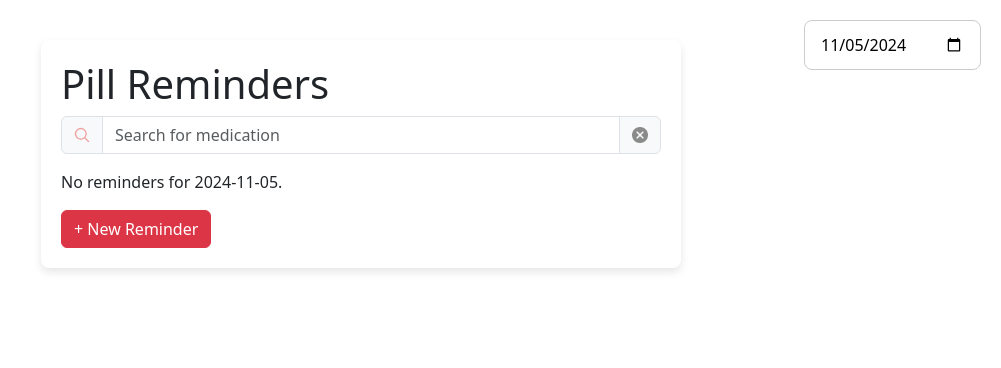
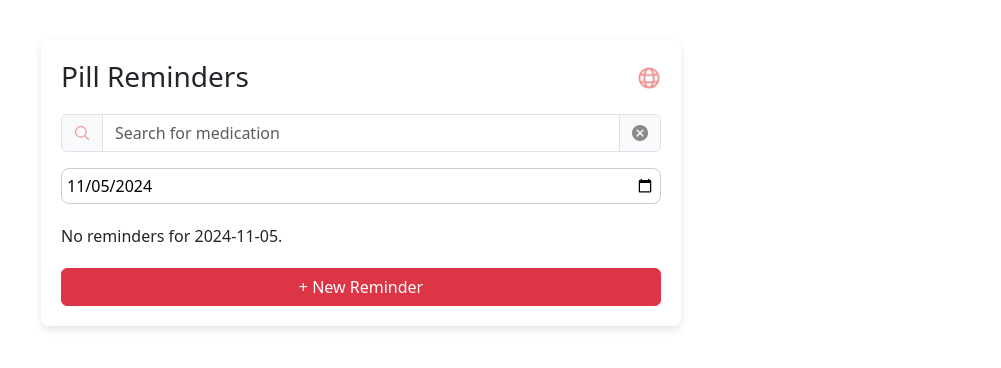
Before and after one commit to MJ-Jiang/medicationReminder, a React (Vite) app: page / in a window 1280 px wide. Shown: the top 368 px of the page, without its empty margins (279-1280 px from the left). Built offline with nearby package versions, Linux system fonts and the light colour scheme.

Commit message:
add language button

```diff
--- a/src/App.css
+++ b/src/App.css
@@ -25,3 +25,6 @@
     max-width: 90%; /* 小屏幕下的宽度接近全屏，但留出10%的边距 */
   }
 }
+.custom-date-picker {
+  width: 33% !important; /* 强制设置为 33% */
+}
--- a/src/components/DatePicker.jsx
+++ b/src/components/DatePicker.jsx
@@ -14,12 +14,13 @@ const DatePicker = ({ onDateChange, initialDate }) => {
             type="date"
             value={selectedDate}
             onChange={handleChange}
+
             style={{
                 fontSize: '1rem',
-                padding: '12px 16px',
+                padding: '5px 5px',
                 borderRadius: '8px',
-                border: '1px solid #ccc',
-                backgroundColor: '#fff',
+                border: '1px solid rgb(204, 204, 204)',
+                backgroundColor: 'rgb(255, 255, 255)',
                 width: '100%',
                 boxSizing: 'border-box',
                 appearance: 'none', // 取消原生样式
--- a/src/components/ReminderDetails.jsx
+++ b/src/components/ReminderDetails.jsx
@@ -1,7 +1,7 @@
 import React from 'react';
 import Button from 'react-bootstrap/Button';
 import Modal from 'react-bootstrap/Modal';
-
+import { useTranslation } from 'react-i18next';
 const ReminderDetails = ({ reminder, onClose }) => {
     if (!reminder) {
         return null;
@@ -21,19 +21,19 @@ const ReminderDetails = ({ reminder, onClose }) => {
         const [bHour, bMinute] = b.split(':').map(Number);
         return aHour - bHour || aMinute - bMinute;
     });
-
+    const { t, i18n } = useTranslation();
     return (
         <Modal show={!!reminder} onHide={onClose} backdrop="static" keyboard={false}>
             <Modal.Header closeButton>
                 <Modal.Title>{reminder.name}</Modal.Title>
             </Modal.Header>
             <Modal.Body>
-                <p><strong>Description:</strong> {reminder.description}</p>
-                <p><strong>Dosage:</strong> {reminder.dosage}</p>
-                <p><strong>Start Date:</strong> {formattedStartDate}</p>
-                <p><strong>Frequency:</strong> {reminder.frequency}</p>
-                <p><strong>End Date:</strong> {formattedEndDate}</p>
-                <p><strong>Times:</strong> {sortedTimes.join(', ')}</p>
+                <p><strong>{t('Description')}:</strong> {reminder.description}</p>
+                <p><strong>{t('Dosage')}:</strong> {reminder.dosage}</p>
+                <p><strong>{t('Start Date')}:</strong> {formattedStartDate}</p>
+                <p><strong>{t('Frequency')}:</strong> {reminder.frequency}</p>
+                <p><strong>{t('End Date')}:</strong> {formattedEndDate}</p>
+                <p><strong>{t('Times')}:</strong> {sortedTimes.join(', ')}</p>
             </Modal.Body>
             <Modal.Footer>
                 <Button variant="secondary" onClick={onClose}>Close</Button>
--- a/src/i18n.js
+++ b/src/i18n.js
@@ -21,8 +21,9 @@ const resources = {
       "Purpose":"Purpose",
       "Select Frequency":"Select Frequency",
       "Pill Reminders":"Pill Reminders",
-      "New Pill Reminder":"New Pill Reminder"
-
+      "New Pill Reminder":"New Pill Reminder",
+      "Medication Details":"Medication Details",
+      "Times": "Times"
       /**待补充 */
     }
   },
@@ -42,7 +43,9 @@ const resources = {
       "Purpose":"Purpose",
       "Select Frequency":"Taajuus",
       "Pill Reminders":"Pillereiden muistutukset",
-      "New Pill Reminder":"Uusi pilleri muistutus"
+      "New Pill Reminder":"Uusi pilleri muistutus",
+      "Medication Details":"Lääkkeen tiedot",
+      "Times":"Kertaa"
       /**待补充 */
     }
   }
--- a/src/pages/CreateReminderPage.jsx
+++ b/src/pages/CreateReminderPage.jsx
@@ -84,7 +84,7 @@ const CreateReminderPage = ({ onAddReminder }) => {
                     <BackButton />
                 </Col>
                 <Col className="text-center">
-                    <h3 style={{ margin: 0 }}>New Pill Reminder</h3>
+                    <h3 style={{ margin: 0 }}>{t('New Pill Reminder')}</h3>
                 </Col>
                 <Col xs="auto">{/* 右侧留空，保证标题居中对齐 */}</Col>
             </Row>
--- a/src/pages/TodayRemindersPage.jsx
+++ b/src/pages/TodayRemindersPage.jsx
@@ -6,6 +6,10 @@ import SearchBar from '../components/SearchBar';
 import DatePicker from '../components/DatePicker';
 import { useTranslation } from 'react-i18next';
 import Button from 'react-bootstrap/Button';
+import Dropdown from 'react-bootstrap/Dropdown';
+import DropdownButton from 'react-bootstrap/DropdownButton';
+import { changeLanguage } from 'i18next';
+import '../App.css';
 
 const TodayRemindersPage = ({ reminders }) => {
     const navigate = useNavigate();
@@ -85,11 +89,49 @@ const TodayRemindersPage = ({ reminders }) => {
 
     return (
         <div className="centered-container">
-            <h1>Pill Reminders</h1>
-            <div style={{ position: 'absolute', top: 20, right: 20 }}>
-                <DatePicker onDateChange={handleDateChange} initialDate={selectedDate} />
+            {/* 1. 在Pill Reminders的行下方添加空白 */}
+            <div style={{ display: 'flex', alignItems: 'center', justifyContent: 'space-between', width: '100%', marginBottom: '20px' }}>
+                <h3 style={{ margin: 0 }}>{t('Pill Reminders')}</h3>
+
+                <Dropdown align="end">
+                    <Dropdown.Toggle
+                        as="img"
+                        src="src/assets/lng.png"
+                        alt="Language Selector"
+                        style={{ width: '24px', height: '24px', cursor: 'pointer' }}
+                    />
+                    <Dropdown.Menu style={{ minWidth: 'auto', width: 'auto', padding: '0' }}>
+                        <Dropdown.Item
+                            eventKey="en"
+                            onClick={() => changeLanguage('en')}
+                            className="custom-dropdown-item"
+                        >
+                            EN
+                        </Dropdown.Item>
+                        <Dropdown.Item
+                            eventKey="fi"
+                            onClick={() => changeLanguage('fi')}
+                            className="custom-dropdown-item"
+                        >
+                            FI
+                        </Dropdown.Item>
+                    </Dropdown.Menu>
+                </Dropdown>
             </div>
-            <SearchBar onSearch={setQuery} />
+
+            {/* 2. 保持SearchBar并确保日历只占1/3宽度 */}
+            <SearchBar onSearch={setQuery} style={{ marginBottom: '20px' }} />
+
+            <div style={{ display: 'flex', justifyContent: 'flex-start', marginBottom: '20px' }}>
+                {/* 设置 DatePicker 宽度为父容器的1/3 */}
+                <DatePicker
+                    onDateChange={handleDateChange}
+                    initialDate={selectedDate}
+                    className="custom-date-picker"
+                />
+            </div>
+
+            {/* 显示提醒条目 */}
             {sortedReminderItems.length === 0 ? (
                 <p>No reminders for {selectedDate}.</p>
             ) : (
@@ -102,11 +144,18 @@ const TodayRemindersPage = ({ reminders }) => {
                     />
                 ))
             )}
-            <Button variant="danger" onClick={() => navigate('/create-reminder')}>{t('+ New Reminder')}</Button>
+
+            {/* 3. 新提醒按钮上方添加空白，并使按钮占一行 */}
+            <div style={{ marginTop: '20px' }}>
+                <Button variant="danger" style={{ width: '100%' }} onClick={() => navigate('/create-reminder')}>
+                    {t('+ New Reminder')}
+                </Button>
+            </div>
+
+            {/* 显示提醒详情 */}
             {showDetails && <ReminderDetails reminder={selectedReminder} onClose={handleClose} />}
         </div>
     );
-
-};
+}
 
 export default TodayRemindersPage;
```
Also changed, not shown: src/assets/lng.png (renamed from src/assets/Language.png).
